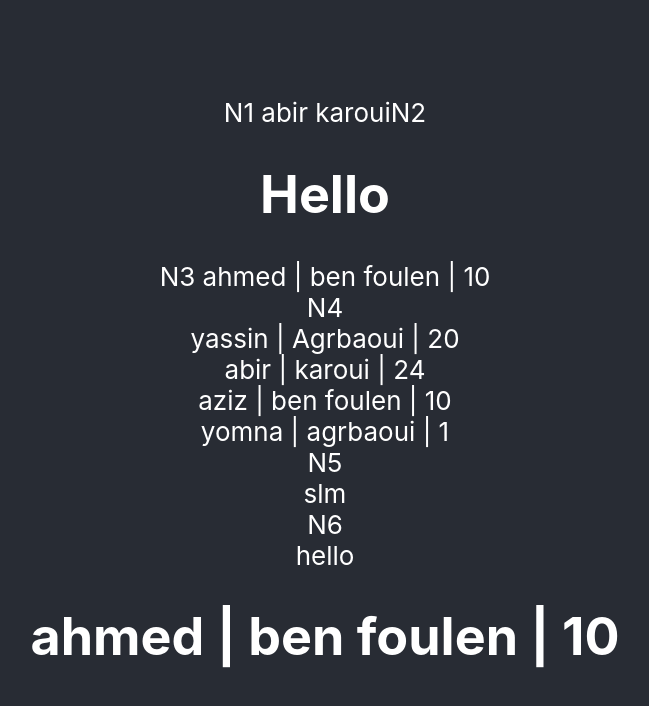
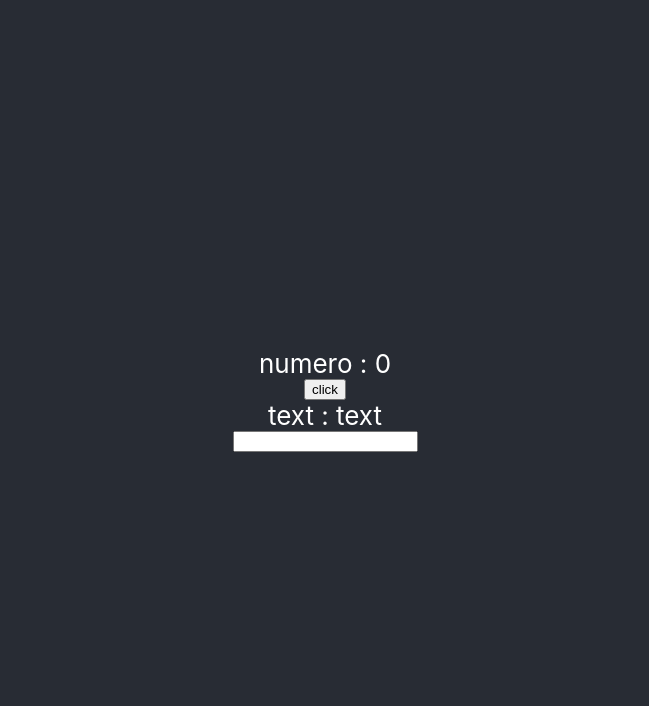
Before and after one commit to Garoui/formationpfe1, a React (Create React App) app: page / in a window 1280 px wide. Shown: the top 706 px of the page, without its empty margins (315-964 px from the left). Built offline with nearby package versions, Linux system fonts and the light colour scheme.

Commit message:
hook usestate

```diff
--- a/src/App.js
+++ b/src/App.js
@@ -20,13 +20,16 @@ function App() {
   ];
   //4
 function getData(data){
-return data
-}
+return data}
+  //5
+//const count = 0
+const [count , setCount] = useState(0)
+const [text, setText] = useState("text ")
+return (
 
-  return (
     <div className="App">
       <header className="App-header">
-         N1 {name}
+         {/* N1 {name}
         N2 {element}
         N3 {etudiant.nom} | {etudiant.prenom} | {etudiant.age}
         <br />
@@ -43,6 +46,11 @@ return data
         <br/>
         N6
         <Hello etudiant={etudiant}></Hello>
+      <hr/> */}
+      numero : {count}
+      <button onClick={() => {setCount(count + 1 )}}> click </button>
+      text : {text}
+      <input onChange ={(e) => { setText (e.target.value) }} ></input>
       </header>
     </div>
   );
```
